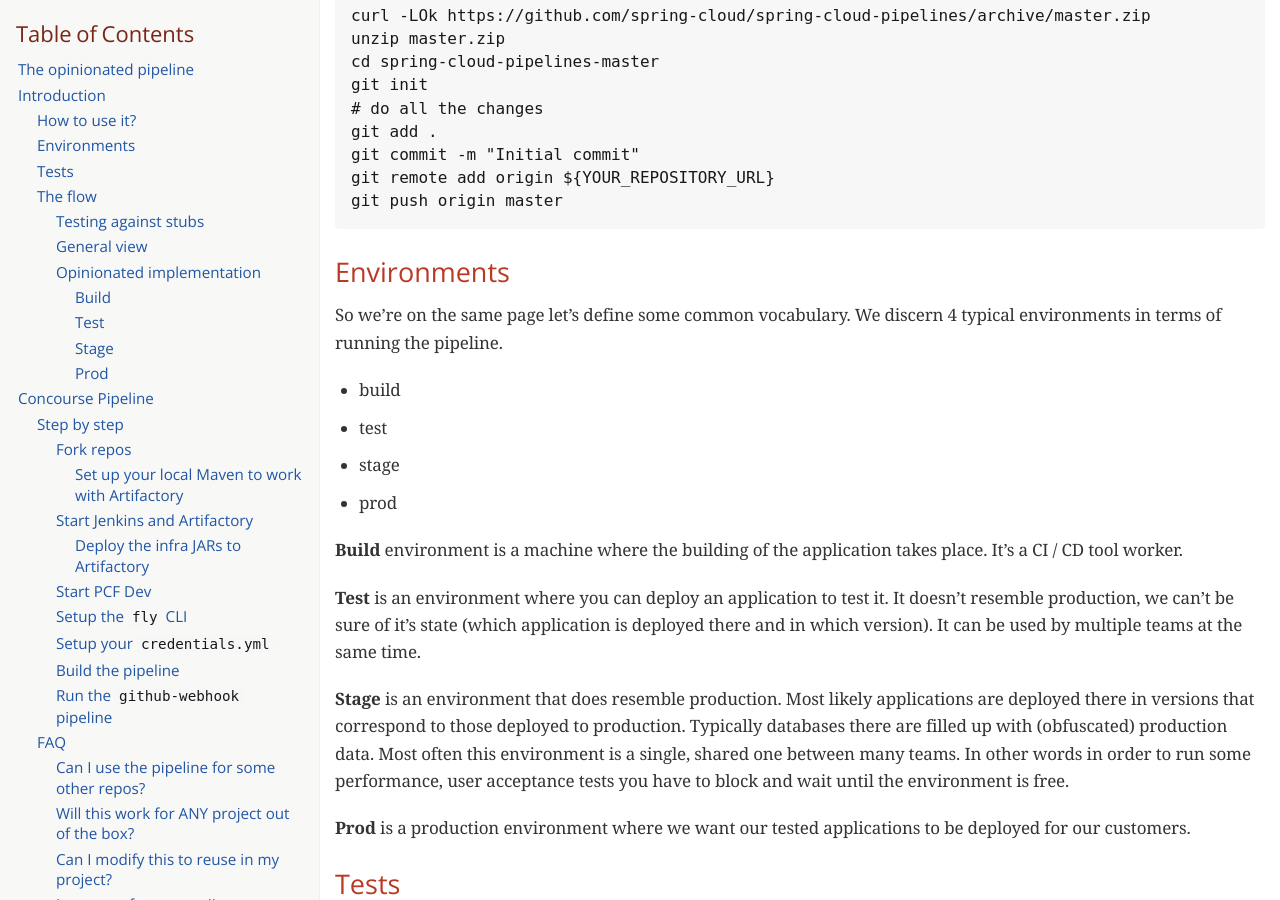
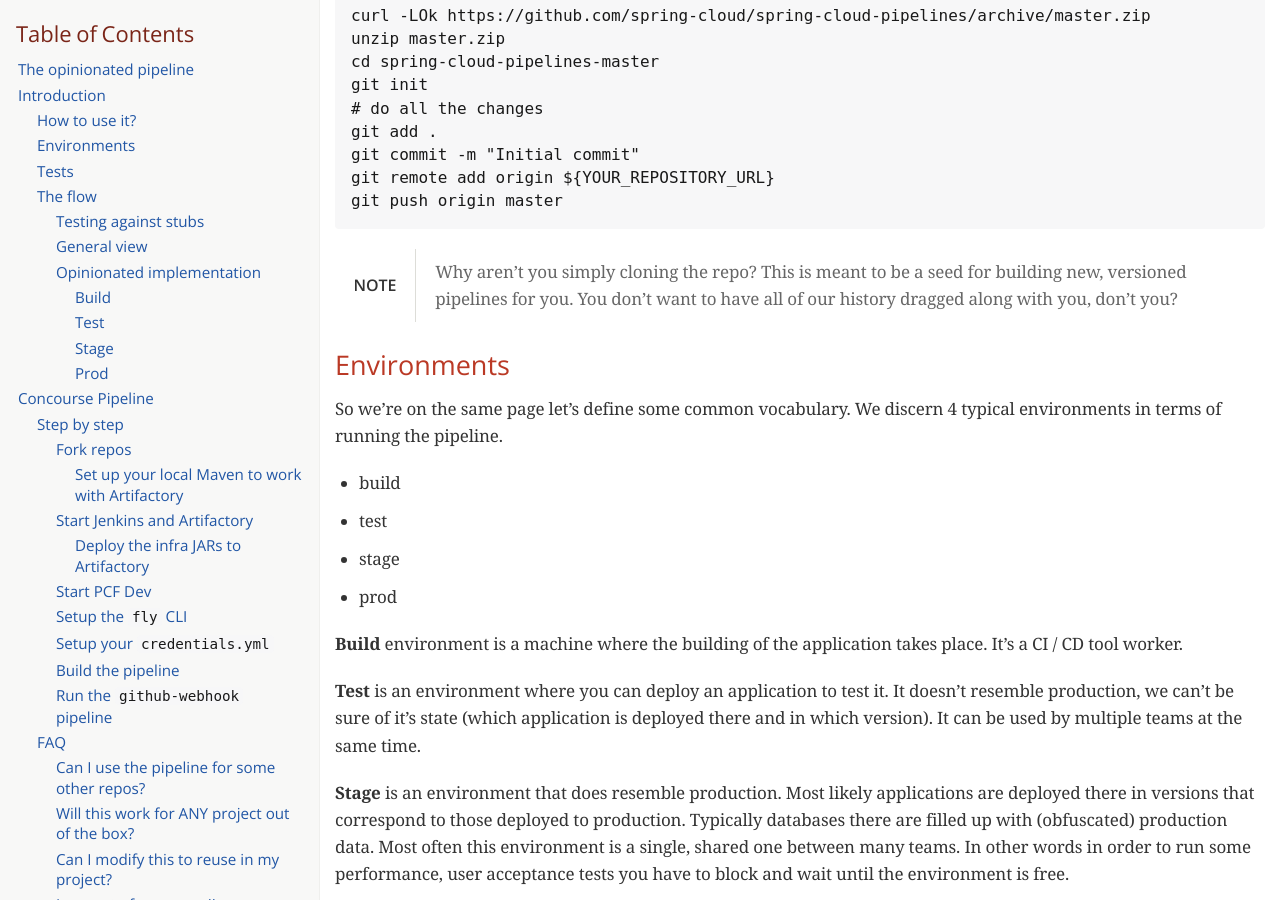
Before and after one commit to spring-attic/cloudpipelines-scripts, a Jekyll site: the page docs/spring-cloud-pipelines.html, which Jekyll copies as it is, in a window 1280 px wide and 900 px high, scrolled down 1541 px. Built offline with Jekyll 4.4.1, drawn with Linux system fonts in a browser that asks for light colours; some web fonts are replaced.

Commit message:
Updated docs

```diff
--- a/README.adoc
+++ b/README.adoc
@@ -71,6 +71,10 @@
 git remote add origin ${YOUR_REPOSITORY_URL}
 git push origin master
 ----
+
+NOTE: Why aren't you simply cloning the repo? This is meant to be a seed
+for building new, versioned pipelines for you. You don't want to have all of our
+history dragged along with you, don't you?
 
 === Environments
 
--- a/docs/INTRO.adoc
+++ b/docs/INTRO.adoc
@@ -23,6 +23,10 @@
 git remote add origin ${YOUR_REPOSITORY_URL}
 git push origin master
 ----
+
+NOTE: Why aren't you simply cloning the repo? This is meant to be a seed
+for building new, versioned pipelines for you. You don't want to have all of our
+history dragged along with you, don't you?
 
 === Environments
 
--- a/docs/spring-cloud-pipelines.html
+++ b/docs/spring-cloud-pipelines.html
@@ -669,6 +669,20 @@
 git push origin master</code></pre>
 </div>
 </div>
+<div class="admonitionblock note">
+<table>
+<tr>
+<td class="icon">
+<div class="title">Note</div>
+</td>
+<td class="content">
+Why aren&#8217;t you simply cloning the repo? This is meant to be a seed
+for building new, versioned pipelines for you. You don&#8217;t want to have all of our
+history dragged along with you, don&#8217;t you?
+</td>
+</tr>
+</table>
+</div>
 </div>
 <div class="sect2">
 <h3 id="_environments">Environments</h3>
```
